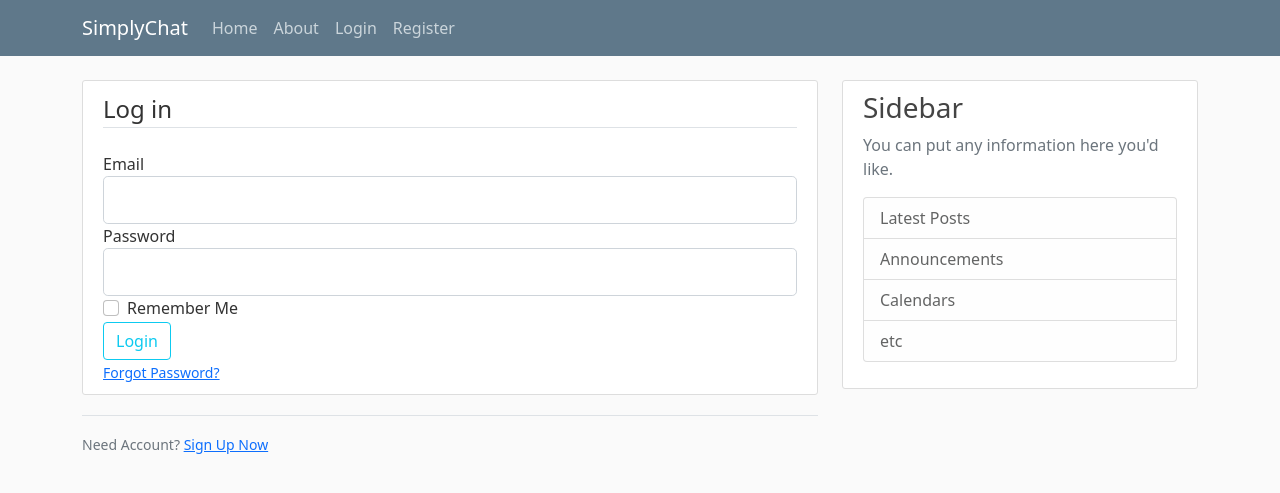
After one commit to skvarnaj/Social-Media-Site, a Flask app: page /login in a window 1280 px wide. The commit adds this page. Shown: the top 493 px of the page. Run offline with Flask 2, Linux system fonts and the light colour scheme; parts of the project's set-up code (start-up, migrations or seed data) failed here and were passed over; some libraries are stand-ins or nearby versions.

Commit message:
login and registration forms

```diff
--- a/flaskblog.py
+++ b/flaskblog.py
@@ -1,17 +1,20 @@
-from flask import Flask, render_template, url_for
+from flask import Flask, render_template, url_for, flash, redirect
 app = Flask(__name__)
+from forms import RegistrationForm, LoginForm
+
+app.config['SECRET_KEY'] = '447cc3d7257853eafabc30fd9c373ff8'
 
 posts = [
     {
         'author': 'Corey Schafer',
-        'title': 'Blog Post 1',
-        'content': 'First post content',
+        'title': 'What I Think',
+        'content': 'This is what I think!!!',
         'date_posted': 'April 20, 2018'
     },
     {
         'author': 'Jane',
-        'title': 'Blog Post 1',
-        'content': 'Jane post content',
+        'title': 'OK, but this is what I think',
+        'content': 'This is what I think!!',
         'date_posted': 'April 21, 2018'
     }
 ]
@@ -25,5 +28,24 @@ def home():
 def about():
     return render_template('about.html', title = 'About')
 
+@app.route("/register", methods = ["GET", "POST"])
+def register():
+    form = RegistrationForm()
+    if form.validate_on_submit():
+        flash(f'Account created for {form.username.data}!', 'success')
+        return redirect(url_for('home'))
+    return render_template('register.html', title = 'Register', form=form)
+
+@app.route("/login", methods = ["GET", "POST"])
+def login():
+    form = LoginForm()
+    if form.validate_on_submit():
+        if form.email.data == 'admin@blog.com' and form.password.data == 'password':
+            flash('You have been logged in!', 'success')
+            return redirect(url_for('home'))
+        else:
+            flash('Login Unsucessful. Please check username and password', 'danger')
+    return render_template('login.html', title = 'Login', form=form)
+
 if __name__ == "__main__":
     app.run(host="127.0.0.1", port=8080, debug=True)
--- /dev/null
+++ b/forms.py
@@ -0,0 +1,22 @@
+from flask_wtf import FlaskForm
+from wtforms import StringField, PasswordField, SubmitField, BooleanField
+from wtforms.validators import DataRequired, Length, Email, EqualTo, email_validator
+
+class RegistrationForm(FlaskForm):
+    username = StringField('Username',
+                            validators = [DataRequired(), Length(min=2, max = 20)])
+    email = StringField('Email',
+                            validators = [DataRequired(), Email()])
+    password = PasswordField('Password',
+                                validators = [DataRequired()])
+    confirm_password = PasswordField('Confirm Password',
+                                validators = [DataRequired(), EqualTo('password')])
+    submit = SubmitField('Sign Up')
+
+class LoginForm(FlaskForm):
+    email = StringField('Email',
+                            validators = [DataRequired(), Email()])
+    password = PasswordField('Password',
+                                validators = [DataRequired()])
+    remember = BooleanField('Remember Me')
+    submit = SubmitField('Login')
--- a/templates/layout.html
+++ b/templates/layout.html
@@ -10,7 +10,7 @@
 <link href="{{ url_for('static', filename='main.css') }}" rel="stylesheet" type="text/css">
 
     {% if title %}
-        <title>Flask Blog - {{ title }}</title>
+        <title>SimplyChat - {{ title }}</title>
     {% else %}
         <title>Flask Blog</title>
     {% endif %}
@@ -19,19 +19,19 @@
     <header class="site-header">
         <nav class="navbar navbar-expand-md navbar-dark bg-steel fixed-top">
           <div class="container">
-            <a class="navbar-brand mr-4" href="/">Joe's Blog</a>
+            <a class="navbar-brand mr-4" href="/">SimplyChat</a>
             <button class="navbar-toggler" type="button" data-toggle="collapse" data-target="#navbarToggle" aria-controls="navbarToggle" aria-expanded="false" aria-label="Toggle navigation">
               <span class="navbar-toggler-icon"></span>
             </button>
             <div class="collapse navbar-collapse" id="navbarToggle">
               <div class="navbar-nav mr-auto">
-                <a class="nav-item nav-link" href="/">Home</a>
-                <a class="nav-item nav-link" href="/about">About</a>
+              <a class="nav-item nav-link" href="/">Home</a>
+              <a class="nav-item nav-link" href="{{ url_for('about') }}">About</a>
             </div>
             <!-- Navbar Right Side -->
             <div class="navbar-nav">
-                <a class="nav-item nav-link" href="/login">Login</a>
-                <a class="nav-item nav-link" href="/register">Register</a>
+              <a class="nav-item nav-link" href="{{ url_for('login') }}">Login</a>
+              <a class="nav-item nav-link" href="{{ url_for('register') }}">Register</a>
             </div>
            </div>
           </div>
@@ -40,6 +40,15 @@
     <main role="main" class="container">
         <div class="row">
           <div class="col-md-8">
+            {% with mesages=get_flashed_messages(with_categories=True) %}
+              {% if messages %}
+                {% for category, message in messages %}
+                  <div class='alert alert-{{category}}'>
+                    {{ message }}
+                  </div>
+                {% endfor %}
+              {% endif %}
+            {% endwith %}
             {% block content %}{% endblock %}
           </div>
           <div class="col-md-4">
@@ -57,15 +66,13 @@
           </div>
         </div>
       </main>
-    <!-- Optional JavaScript; choose one of the two! -->
 
-    <!-- Option 1: Bootstrap Bundle with Popper -->
-    <script src="https://cdn.jsdelivr.net/npm/bootstrap@5.1.3/dist/js/bootstrap.bundle.min.js" integrity="sha384-ka7Sk0Gln4gmtz2MlQnikT1wXgYsOg+OMhuP+IlRH9sENBO0LRn5q+8nbTov4+1p" crossorigin="anonymous"></script>
-
-    <!-- Option 2: Separate Popper and Bootstrap JS -->
-    <!--
-    <script src="https://cdn.jsdelivr.net/npm/@popperjs/core@2.10.2/dist/umd/popper.min.js" integrity="sha384-7+zCNj/IqJ95wo16oMtfsKbZ9ccEh31eOz1HGyDuCQ6wgnyJNSYdrPa03rtR1zdB" crossorigin="anonymous"></script>
-    <script src="https://cdn.jsdelivr.net/npm/bootstrap@5.1.3/dist/js/bootstrap.min.js" integrity="sha384-QJHtvGhmr9XOIpI6YVutG+2QOK9T+ZnN4kzFN1RtK3zEFEIsxhlmWl5/YESvpZ13" crossorigin="anonymous"></script>
-    -->
+      <!-- Optional JavaScript -->
+      <!-- jQuery first, then Popper.js, then Bootstrap JS -->
+      <script src="https://code.jquery.com/jquery-3.2.1.slim.min.js" integrity="sha384-KJ3o2DKtIkvYIK3UENzmM7KCkRr/rE9/Qpg6aAZGJwFDMVNA/GpGFF93hXpG5KkN" crossorigin="anonymous"></script>
+      <script src="https://cdnjs.cloudflare.com/ajax/libs/popper.js/1.12.9/umd/popper.min.js" integrity="sha384-ApNbgh9B+Y1QKtv3Rn7W3mgPxhU9K/ScQsAP7hUibX39j7fakFPskvXusvfa0b4Q" crossorigin="anonymous"></script>
+      <script src="https://maxcdn.bootstrapcdn.com/bootstrap/4.0.0/js/bootstrap.min.js" integrity="sha384-JZR6Spejh4U02d8jOt6vLEHfe/JQGiRRSQQxSfFWpi1MquVdAyjUar5+76PVCmYl" crossorigin="anonymous"></script>
 </body>
 </html>
+</body>
+</html>
--- /dev/null
+++ b/templates/login.html
@@ -0,0 +1,60 @@
+{% extends 'layout.html' %}
+{% block content %}
+    <div class="content-section">
+        <form method = 'POST' action = "">
+            {{ form.hidden_tag() }}
+            <fieldset class ='form-group'>
+                <legend class = 'border-bottom mb-4'>Log in</legend>
+                <div class = 'form-group'>
+                    {{ form.email.label(class='form-control-label') }}
+                    {% if form.email.errors %}
+                        {{ form.email(class='form-control form-control-lg is-invalid') }}
+                        <div class='invalid-feedback'>
+                            {% for error in form.email.errors %}
+                                <span>{{ error }}</span>
+                            {% endfor %}
+                        </div>
+                    {% else %}
+                        {{ form.email(class='form-control form-control-lg') }}
+                    {% endif %}
+                </div>
+                <div class = 'form-group'>
+                    {{ form.password.label(class='form-control-label') }}
+                    {% if form.password.errors %}
+                        {{ form.passsword(class='form-control form-control-lg is-invalid') }}
+                        <div class='invalid-feedback'>
+                            {% for error in form.password.errors %}
+                                <span>{{ error }}</span>
+                            {% endfor %}
+                        </div>
+                    {% else %}
+                        {{ form.password(class='form-control form-control-lg') }}
+                    {% endif %}
+                </div>
+                <div class='form-check'>
+                    {{ form.remember(class='form-check-input') }}
+                    {{ form.remember.label('Remember Me') }}
+                </div>
+            </fieldset>
+            <body>
+                {% for mesg in get_flashed_messages() %}
+                <span>{{ mesg }}</span>
+                {% endfor %}
+              </body>
+            <div class = 'form-group'>
+                {{ form.submit(class='btn btn-outline-info') }}
+            </div>
+            <small class='text-muted ml-2'>
+                <a href="#">Forgot Password?</a>
+            </small>
+        </form>
+    </div>
+    <div class='border-top pt-3'>
+        <small class='text-muted'>
+            Need Account? <a class='ml-2' href="{{ url_for('register') }}">Sign Up Now</a>
+        </small>
+
+    </div>
+
+
+{% endblock content %}
```
Also changed, not shown: templates/register.html (added, +74 -0 lines).
